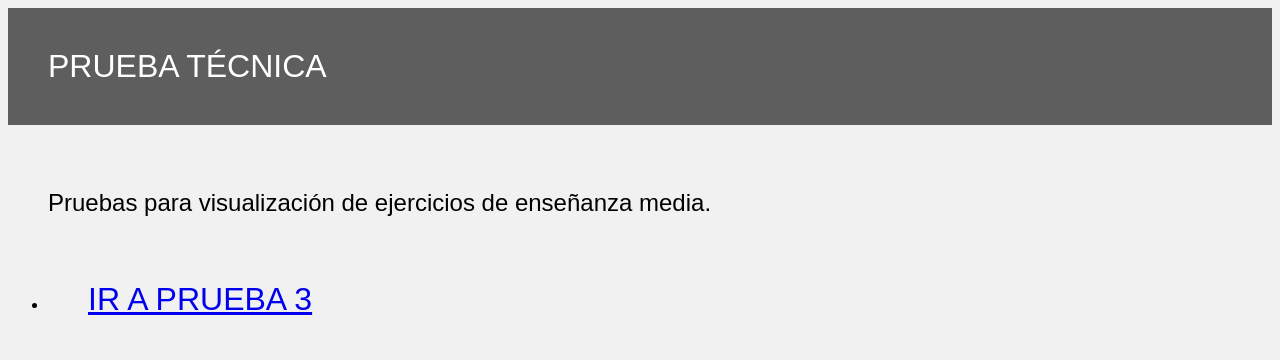
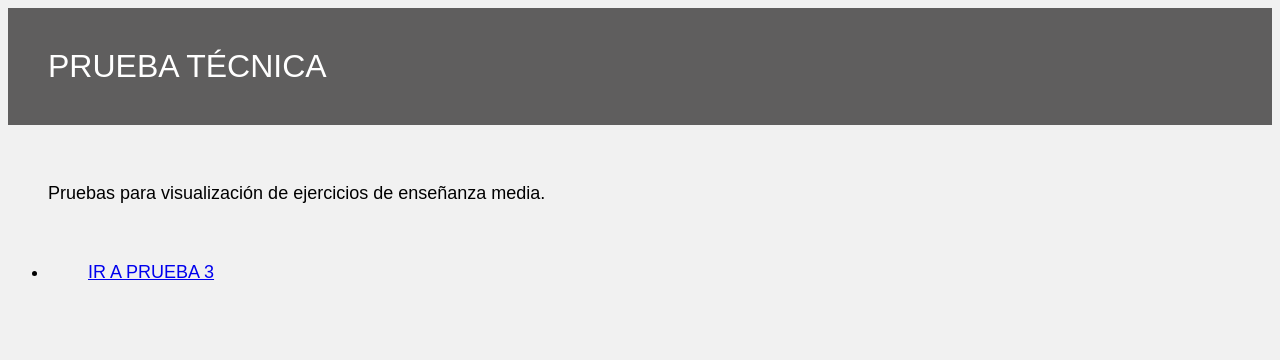
Before and after one commit to Zotapianola/pruebatecnica, a plain HTML site: page index.html in a window 1280 px wide. Drawn offline with Linux system fonts and the light colour scheme.

Commit message:
index funcional

```diff
--- a/index.html
+++ b/index.html
@@ -7,10 +7,10 @@
 </head>
 <body style="background-color: rgb(241, 241, 241); font-family: Arial, Helvetica, sans-serif;">
     <nav style="display: block; background-color: rgb(95, 94, 94); color: white; text-align: start; padding: 40px; font-size:xx-large; ">PRUEBA TÉCNICA</nav>
-    <p style="display: block; height: 100%; text-align: start; padding: 40px; font-size:x-large; ">Pruebas para visualización de ejercicios de enseñanza media.</p>
+    <p style="display: block; height: 100%; text-align: start; padding: 40px; font-size:large; ">Pruebas para visualización de ejercicios de enseñanza media.</p>
         <ul>
             <li>
-                <a style="padding: 40px; font-size:xx-large; " href="./Eje-1/OA-1/IE-1/050101010100001/Prueba3.html">IR A PRUEBA 3</a>
+                <a style="padding: 40px; font-size:large; " href="./Eje-1/OA-1/IE-1/050101010100001/Prueba3.html">IR A PRUEBA 3</a>
             </li>
         </ul>
 </body>
```
